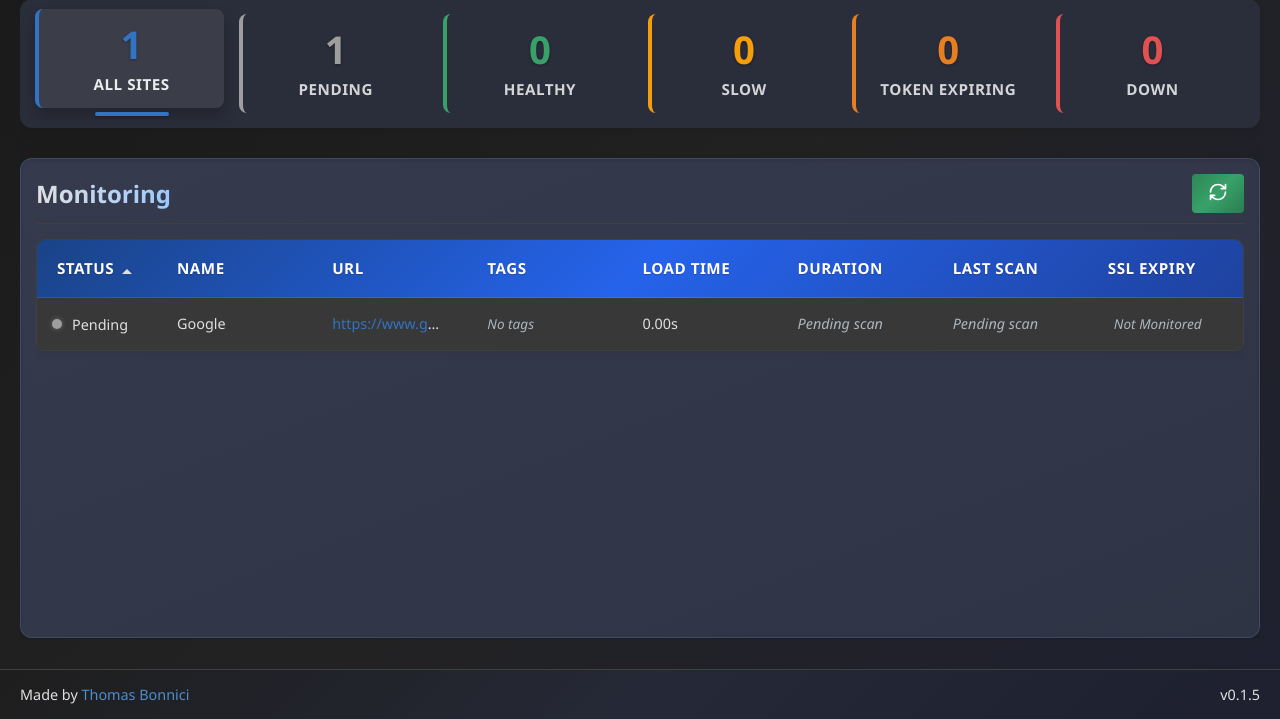
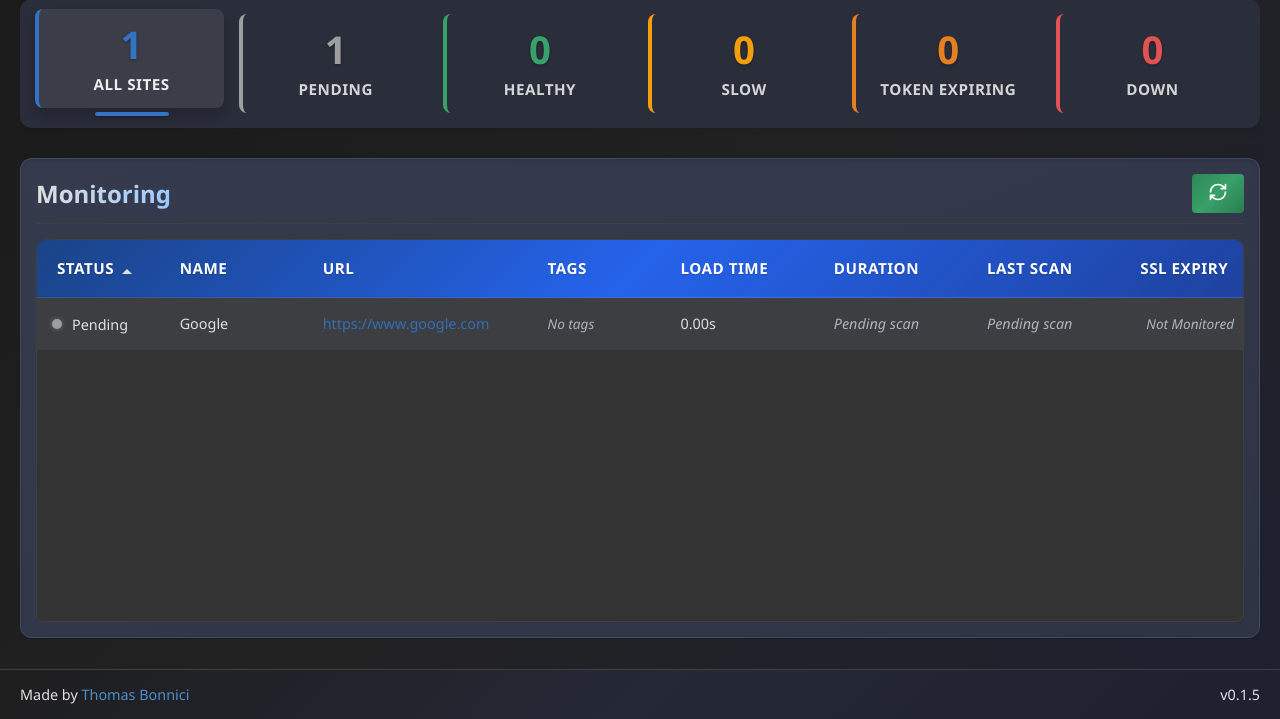
Before and after one commit to DarthTigerson/Simple-Site-Monitor, a FastAPI app: page / in a window 1280 px wide. Shown: the part 81-800 px from the top of the page. Run offline with FastAPI, Linux system fonts and the light colour scheme; lists and menus that the app fills with data are empty.

Commit message:
home table update

```diff
--- a/static/css/home.css
+++ b/static/css/home.css
@@ -326,9 +326,9 @@ html, body {
 .logs-container {
     display: flex;
     flex-direction: column;
+    flex: 1;
     overflow: hidden;
-    flex: 1;
-    min-height: 0;
+    min-height: 0; /* Important for flexbox to respect child overflow */
 }
 
 .sites-table-container {
@@ -341,39 +341,78 @@ html, body {
 .logs-table {
     overflow-x: auto;
     overflow-y: hidden;
+    flex: 1;
     border-radius: 8px;
     border: 1px solid rgba(100, 130, 180, 0.25);
     background-color: #2a2d3a;
     box-shadow: 0 3px 10px rgba(0, 0, 0, 0.15);
+    width: 100%;
     display: flex;
     flex-direction: column;
-}
-
+    margin-bottom: 0;
+    overflow: hidden;
+}
+
+.table-scroll-container {
+    flex: 1;
+    overflow-y: auto;
+    overflow-x: hidden;
+    min-height: 0; /* Critical for nested flex containers */
+    display: flex;
+    flex-direction: column;
+    max-height: none; /* Remove any max-height constraints */
+}
+
+.table-scroll-container table {
+    width: 100%;
+    border-collapse: separate;
+    border-spacing: 0;
+    table-layout: fixed;
+}
+
+.logs-table table {
+    width: 100%;
+    border-collapse: separate;
+    border-spacing: 0;
+    table-layout: fixed;
+}
+
+/* Ensure header columns and body columns align perfectly */
+.logs-table thead th,
+.table-scroll-container td {
+    width: auto;
+}
+
+/* Sticky header */
+.logs-table thead {
+    position: sticky;
+    top: 0;
+    z-index: 2;
+}
+
+/* Add gradient background to the header row */
+.logs-table thead tr {
+    background: linear-gradient(135deg, #1a4387 0%, #2563eb 50%, #1e429f 100%);
+    border-bottom: 1px solid rgba(255, 255, 255, 0.1);
+}
+
+/* Table header styling */
 .logs-table th {
     background-color: transparent;
-    padding: 16px 20px !important;
-    text-align: left !important;
+    padding: 16px 20px;
     font-weight: 600;
     color: white;
     text-shadow: 0 1px 1px rgba(0, 0, 0, 0.2);
     border-bottom: 1px solid rgba(255, 255, 255, 0.1);
     white-space: nowrap;
     position: relative;
+    text-align: left;
     font-size: 0.95rem;
     letter-spacing: 0.5px;
     text-transform: uppercase;
 }
 
-.logs-table td {
-    padding: 12px 20px !important;
-    border-bottom: 1px solid rgba(100, 130, 180, 0.1);
-    color: var(--text-color);
-    vertical-align: middle;
-    height: 56px; /* Slightly taller rows */
-    font-size: 0.9rem;
-    text-align: left !important;
-}
-
+/* Sortable table headers */
 .logs-table th.sortable {
     cursor: pointer;
     position: relative;
@@ -382,41 +421,86 @@ html, body {
 }
 
 .logs-table th.sortable:hover {
-    background-color: rgba(0,0,0,0.25);
-}
-
-.log-row {
-    transition: all 0.25s ease;
-}
-
-.log-row:hover {
-    background-color: rgba(50, 120, 220, 0.05); /* Subtle blue highlight */
-    transform: translateY(-1px);
-    box-shadow: 0 1px 3px rgba(0, 0, 0, 0.1);
-}
-
-/* Row background colors based on status */
-.log-row.error {
-    background-color: rgba(255, 69, 58, 0.1);
-}
-
-.log-row.warning {
-    background-color: rgba(255, 196, 0, 0.1);
-}
-
-.log-row.success {
-    background-color: rgba(52, 199, 89, 0.1);
-}
-
-.log-row.expiring {
-    background-color: rgba(230, 126, 34, 0.1);
-}
-
-.log-row.unknown {
-    background-color: rgba(158, 158, 158, 0.1);
-}
-
-/* Status indicator - the colored dot */
+    background-color: rgba(0, 0, 0, 0.25);
+}
+
+.sort-header {
+    display: flex;
+    align-items: center;
+    justify-content: flex-start;
+}
+
+.sort-icon {
+    display: inline-block;
+    width: 0;
+    height: 0;
+    margin-left: 8px;
+    position: relative;
+}
+
+th.sorting-asc .sort-icon:after {
+    content: '';
+    position: absolute;
+    top: 0;
+    left: 0;
+    border-left: 5px solid transparent;
+    border-right: 5px solid transparent;
+    border-bottom: 5px solid white;
+}
+
+th.sorting-desc .sort-icon:after {
+    content: '';
+    position: absolute;
+    top: 0;
+    left: 0;
+    border-left: 5px solid transparent;
+    border-right: 5px solid transparent;
+    border-top: 5px solid white;
+}
+
+/* Cell styling with optimized padding */
+.logs-table td {
+    padding: 12px 20px;
+    border-bottom: 1px solid rgba(100, 130, 180, 0.1);
+    color: var(--text-color);
+    vertical-align: middle;
+    height: 56px;
+    font-size: 0.9rem;
+}
+
+/* Status column specific alignment */
+.logs-table th:first-child {
+    width: 110px;
+    min-width: 110px;
+    max-width: 110px;
+    text-align: center;
+    border-top-left-radius: 8px;
+}
+
+.logs-table th:last-child {
+    border-top-right-radius: 8px;
+}
+
+.logs-table td:first-child {
+    position: relative;
+    width: 110px;
+    min-width: 110px;
+    max-width: 110px;
+    text-align: left;
+    padding-left: 35px;
+}
+
+/* Status text styling */
+.status-text {
+    display: inline-block;
+    vertical-align: middle;
+    font-weight: 500;
+    white-space: nowrap;
+    text-align: left;
+    font-size: 0.9rem;
+}
+
+/* Perfect status indicator positioning */
 .status-indicator {
     width: 8px;
     height: 8px;
@@ -429,52 +513,226 @@ html, body {
     transition: transform 0.2s ease, box-shadow 0.2s ease;
 }
 
+/* Make status indicators slightly larger on hover for interactivity */
 tr:hover .status-indicator {
-    transform: translateY(-50%) scale(1.3);
-    box-shadow: 0 0 10px rgba(0, 0, 0, 0.3);
-}
-
-.status-indicator.error {
-    background-color: var(--danger-color);
-    box-shadow: 0 0 5px rgba(255, 69, 58, 0.5);
-}
-
-.status-indicator.warning {
-    background-color: var(--warning-color);
-    box-shadow: 0 0 5px rgba(255, 196, 0, 0.5);
-}
-
-.status-indicator.success {
-    background-color: var(--success-color);
-    box-shadow: 0 0 5px rgba(0, 128, 0, 0.5);
-}
-
-.status-indicator.expiring {
-    background-color: var(--expiring-color);
-    box-shadow: 0 0 5px rgba(230, 126, 34, 0.5);
-}
-
-.status-indicator.unknown {
-    background-color: var(--unknown-color);
-    box-shadow: 0 0 5px rgba(158, 158, 158, 0.5);
-}
-
+    transform: translateY(-50%) scale(1.2);
+    box-shadow: 0 0 8px rgba(0, 0, 0, 0.2);
+}
+
+/* Row styling based on status */
+.log-row {
+    transition: background-color 0.2s ease;
+    background-color: var(--background-color) !important;
+    border-left: 3px solid transparent;
+}
+
+/* Status-specific row styling with brighter colors */
+.log-row.error {
+    background-color: rgba(229, 62, 62, 0.15) !important;
+    border-left: 3px solid rgb(229, 62, 62);
+}
+
+.log-row.warning {
+    background-color: rgba(221, 107, 32, 0.15) !important;
+    border-left: 3px solid rgb(221, 107, 32);
+}
+
+.log-row.success {
+    background-color: rgba(56, 161, 105, 0.15) !important;
+    border-left: 3px solid rgb(56, 161, 105);
+}
+
+.log-row.expiring {
+    background-color: rgba(237, 137, 54, 0.15) !important;
+    border-left: 3px solid rgb(237, 137, 54);
+}
+
+.log-row.unknown {
+    background-color: rgba(113, 128, 150, 0.15) !important;
+    border-left: 3px solid rgb(113, 128, 150);
+}
+
+/* Hover effects with more intense colors */
+.log-row.error:hover {
+    background-color: rgba(229, 62, 62, 0.25) !important;
+}
+
+.log-row.warning:hover {
+    background-color: rgba(221, 107, 32, 0.25) !important;
+}
+
+.log-row.success:hover {
+    background-color: rgba(56, 161, 105, 0.25) !important;
+}
+
+.log-row.expiring:hover {
+    background-color: rgba(237, 137, 54, 0.25) !important;
+}
+
+.log-row.unknown:hover {
+    background-color: rgba(113, 128, 150, 0.25) !important;
+}
+
+/* URL cell styling */
 .url-cell {
     max-width: 200px;
     white-space: nowrap;
     overflow: hidden;
     text-overflow: ellipsis;
-    text-align: left;
 }
 
 .url-cell a {
     color: var(--primary-color);
     text-decoration: none;
     transition: color 0.2s;
+    font-size: 0.9rem;
+    opacity: 0.9;
 }
 
 .url-cell a:hover {
     text-decoration: underline;
+    color: #4d8cce;
+    opacity: 1;
+}
+
+/* Tags styling */
+.tags-cell {
+    white-space: nowrap;
+    overflow: hidden;
+    text-overflow: ellipsis;
+    max-width: 150px;
+}
+
+.tag-badge {
+    display: inline-block;
+    padding: 3px 8px;
+    margin: 2px;
+    font-size: 0.75rem;
+    font-weight: 500;
+    line-height: 1;
+    text-align: center;
+    white-space: nowrap;
+    vertical-align: baseline;
+    border-radius: 12px;
+    background-color: var(--primary-color);
+    color: white;
+    letter-spacing: 0.3px;
+}
+
+.no-tags {
+    color: var(--secondary-text-color);
+    font-style: italic;
+    font-size: 0.85rem;
+}
+
+/* SSL Days styling */
+.ssl-days-cell {
+    white-space: nowrap;
+}
+
+.ssl-days {
+    padding: 2px 6px;
+    border-radius: 4px;
+    font-size: 0.85rem;
+    font-weight: 500;
+}
+
+.ssl-days.expiring {
+    background-color: rgba(230, 126, 34, 0.2);
+    color: var(--expiring-color);
+    border: 1px solid rgba(230, 126, 34, 0.3);
+}
+
+.ssl-days.not-monitored {
+    color: var(--secondary-text-color);
+    font-style: italic;
+}
+
+/* No logs message */
+.no-logs-message {
+    padding: 30px !important;
+    text-align: center;
+    color: var(--secondary-text-color);
+    font-style: italic;
+    background-color: rgba(0, 0, 0, 0.02);
+}
+
+/* Add subtle zebra striping for better row distinction */
+.log-row:nth-child(even) {
+    background-color: rgba(255, 255, 255, 0.02);
+}
+
+/* Responsive adjustments */
+@media (max-width: 992px) {
+    .logs-table th:nth-child(5),
+    .logs-table td:nth-child(5),
+    .logs-table th:nth-child(6),
+    .logs-table td:nth-child(6) {
+        display: none;
+    }
+}
+
+@media (max-width: 768px) {
+    .logs-table th:nth-child(4),
+    .logs-table td:nth-child(4) {
+        display: none;
+    }
+
+    .logs-table td:first-child {
+        padding-left: 30px;
+    }
+
+    .status-indicator {
+        left: 10px;
+    }
+
+    .tags-cell {
+        max-width: 100px;
+    }
+
+    .tag-badge {
+        padding: 2px 4px;
+        font-size: 0.7rem;
+    }
+}
+
+/* Optimize column widths */
+.logs-table th:nth-child(2),
+.logs-table td:nth-child(2) {
+    width: 140px;
+    min-width: 140px;
+}
+
+.logs-table th:nth-child(3),
+.logs-table td:nth-child(3) {
+    width: 220px;
+    min-width: 220px;
+}
+
+.logs-table th:nth-child(4),
+.logs-table td:nth-child(4) {
+    width: 130px;
+    min-width: 130px;
+}
+
+.logs-table th:nth-child(5),
+.logs-table td:nth-child(5),
+.logs-table th:nth-child(6),
+.logs-table td:nth-child(6) {
+    width: 150px;
+    min-width: 150px;
+}
+
+.logs-table th:nth-child(7),
+.logs-table td:nth-child(7) {
+    width: 150px;
+    min-width: 150px;
+}
+
+.logs-table th:nth-child(8),
+.logs-table td:nth-child(8) {
+    width: 120px;
+    min-width: 120px;
 }
 
 /* Site Grid and Cards */
@@ -1119,23 +1377,23 @@ tr:hover .status-indicator {
 
 /* Row background colors based on status */
 .log-row.error {
-    background-color: rgba(255, 69, 58, 0.05);
+    background-color: rgba(255, 69, 58, 0.1);
 }
 
 .log-row.warning {
-    background-color: rgba(255, 196, 0, 0.05);
+    background-color: rgba(255, 196, 0, 0.1);
 }
 
 .log-row.success {
-    background-color: rgba(52, 199, 89, 0.05);
+    background-color: rgba(52, 199, 89, 0.1);
 }
 
 .log-row.expiring {
-    background-color: rgba(230, 126, 34, 0.05);
+    background-color: rgba(230, 126, 34, 0.1);
 }
 
 .log-row.unknown {
-    background-color: rgba(158, 158, 158, 0.05);
+    background-color: rgba(158, 158, 158, 0.1);
 }
 
 /* URL styling */
--- a/templates/home.html
+++ b/templates/home.html
@@ -75,7 +75,7 @@
                 </table>
                 <div class="table-scroll-container">
                     <table>
-                        <tbody>
+                        <tbody id="logResults">
                             {% for log in logs %}
                             <tr class="log-row
                                 {% if log.status == 'down' %}error
@@ -138,7 +138,7 @@
 
                             {% if logs|length == 0 %}
                             <tr>
-                                <td colspan="8" class="no-sites-message">
+                                <td colspan="8" class="no-logs-message">
                                     No monitored sites found. Add sites in the settings.
                                 </td>
                             </tr>
```
